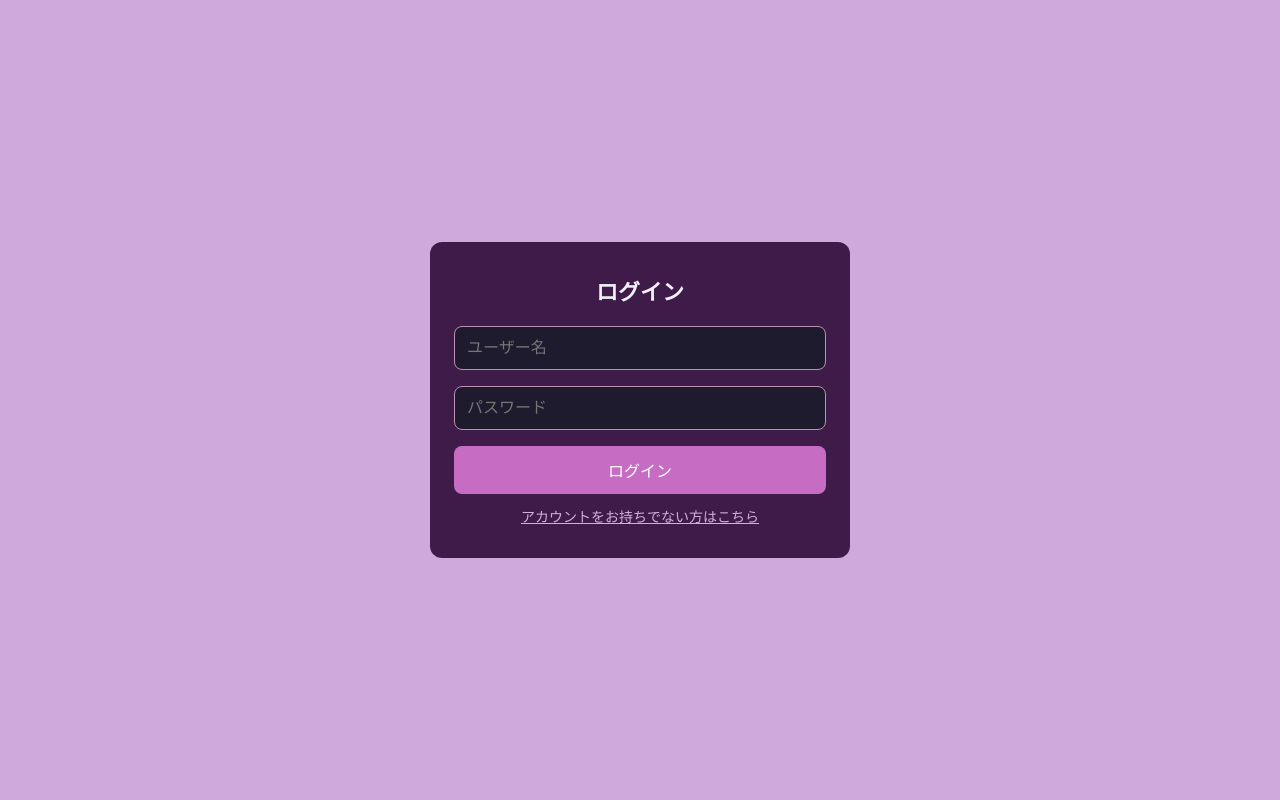
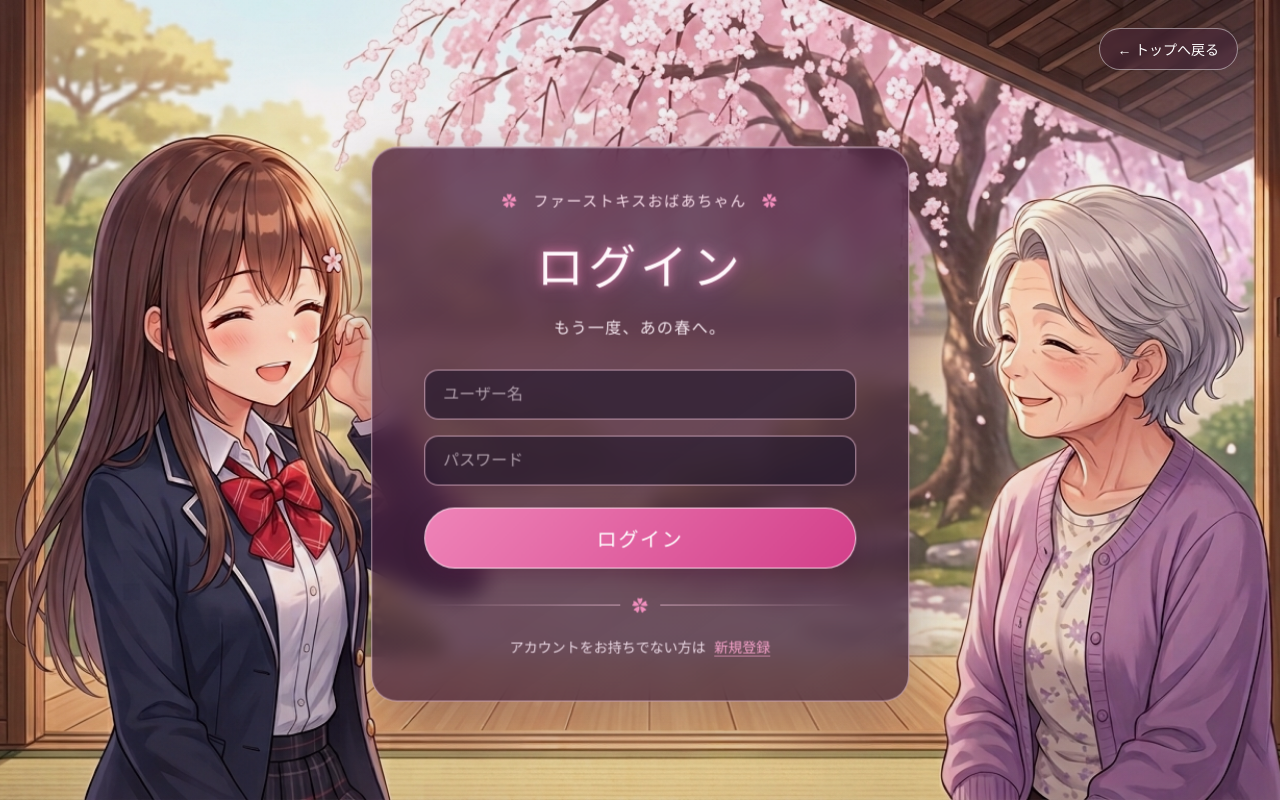
Before and after one commit to yuto-nabetani/techbase-m7, a PHP site: page /login.php in a window 1280 px wide. Run offline with PHP 8.4, Linux system fonts and the light colour scheme.

Commit message:
ログイン・新規登録画面の装飾を変更

```diff
--- /dev/null
+++ b/css/auth.css
@@ -0,0 +1,362 @@
+/* =========================
+   認証画面 共通
+   login.php / register.php
+========================= */
+
+
+/* トップ画面のナビゲーションは非表示 */
+.nav,
+.play-button {
+  display: none;
+}
+
+
+/* =========================
+   ヘッダー
+========================= */
+
+.header {
+  align-items: flex-start;
+}
+
+
+/* トップへ戻る */
+.back-home {
+  position: absolute;
+  top: 28px;
+  right: 42px;
+
+  z-index: 20;
+
+  padding: 10px 18px;
+
+  border: 1px solid rgba(255, 255, 255, 0.45);
+  border-radius: 999px;
+
+  background: rgba(70, 30, 60, 0.35);
+
+  color: #fff;
+
+  font-size: 14px;
+  text-decoration: none;
+
+  backdrop-filter: blur(5px);
+  -webkit-backdrop-filter: blur(5px);
+
+  transition:
+    background 0.2s,
+    transform 0.2s;
+}
+
+.back-home:hover {
+  background: rgba(210, 65, 140, 0.65);
+  transform: translateY(-2px);
+}
+
+
+/* =========================
+   中央パネル
+========================= */
+
+.title-panel {
+  top: 53%;
+
+  width: min(560px, 42vw);
+
+  padding: 42px 52px 40px;
+
+  background:
+    linear-gradient(
+      145deg,
+      rgba(78, 32, 63, 0.78),
+      rgba(57, 27, 54, 0.72)
+    );
+
+  backdrop-filter: blur(10px);
+  -webkit-backdrop-filter: blur(10px);
+}
+
+
+/* =========================
+   上部の小タイトル
+========================= */
+
+.auth-game-title {
+  margin-bottom: 18px;
+
+  color: #f7dce9;
+
+  font-size: 15px;
+  letter-spacing: 0.1em;
+}
+
+.auth-game-title span {
+  margin: 0 10px;
+
+  color: #f38fbd;
+}
+
+
+/* =========================
+   ログイン / 新規登録タイトル
+========================= */
+
+.auth-title {
+  margin-bottom: 16px;
+
+  color: #fff7fb;
+
+  font-size: 48px;
+  font-weight: normal;
+
+  letter-spacing: 0.08em;
+
+  text-shadow:
+    0 0 8px rgba(255, 144, 198, 0.75),
+    0 0 18px rgba(255, 127, 186, 0.35);
+}
+
+
+/* =========================
+   サブタイトル
+========================= */
+
+.auth-description {
+  margin-bottom: 28px;
+
+  color: #f5e7ef;
+
+  font-size: 16px;
+  letter-spacing: 0.08em;
+
+  line-height: 1.7;
+}
+
+
+/* =========================
+   フォーム
+========================= */
+
+.auth-form {
+  display: flex;
+  flex-direction: column;
+
+  gap: 16px;
+
+  width: 100%;
+}
+
+
+/* 入力欄 */
+.auth-input {
+  width: 100%;
+
+  padding: 15px 18px;
+
+  border: 1px solid rgba(255, 206, 229, 0.65);
+  border-radius: 14px;
+
+  outline: none;
+
+  background: rgba(32, 22, 42, 0.62);
+
+  color: #fff;
+
+  font-family: inherit;
+  font-size: 16px;
+
+  transition:
+    border-color 0.2s,
+    box-shadow 0.2s,
+    background 0.2s;
+}
+
+.auth-input::placeholder {
+  color: rgba(235, 220, 230, 0.65);
+}
+
+.auth-input:focus {
+  border-color: #f18dbb;
+
+  background: rgba(32, 22, 42, 0.8);
+
+  box-shadow:
+    0 0 0 3px rgba(241, 141, 187, 0.15);
+}
+
+
+/* =========================
+   ログイン・新規登録ボタン
+========================= */
+
+.auth-button {
+  position: relative;
+
+  width: 100%;
+
+  margin-top: 6px;
+
+  padding: 15px 50px;
+
+  border: 1px solid rgba(255, 235, 245, 0.8);
+  border-radius: 999px;
+
+  background:
+    linear-gradient(
+      135deg,
+      #ef84b8,
+      #d33f8a
+    );
+
+  color: #fff;
+
+  font-family: inherit;
+  font-size: 20px;
+
+  letter-spacing: 0.08em;
+
+  cursor: pointer;
+
+  box-shadow:
+    0 7px 20px rgba(77, 20, 58, 0.35);
+
+  transition:
+    transform 0.2s,
+    box-shadow 0.2s,
+    filter 0.2s;
+}
+
+.auth-button:hover {
+  transform: translateY(-2px);
+
+  filter: brightness(1.06);
+
+  box-shadow:
+    0 10px 25px rgba(77, 20, 58, 0.45);
+}
+
+
+/* =========================
+   下の区切り線
+========================= */
+
+.auth-divider {
+  display: flex;
+  align-items: center;
+  justify-content: center;
+
+  gap: 12px;
+
+  margin: 24px 0 20px;
+}
+
+.auth-divider::before,
+.auth-divider::after {
+  content: "";
+
+  flex: 1;
+
+  height: 1px;
+
+  background:
+    linear-gradient(
+      to right,
+      transparent,
+      rgba(255, 206, 229, 0.65)
+    );
+}
+
+.auth-divider::after {
+  background:
+    linear-gradient(
+      to left,
+      transparent,
+      rgba(255, 206, 229, 0.65)
+    );
+}
+
+.auth-divider span {
+  color: #f18fbe;
+  font-size: 16px;
+}
+
+
+/* =========================
+   ログイン⇔新規登録リンク
+========================= */
+
+.auth-switch {
+  margin: 0;
+
+  color: #ead8e4;
+
+  font-size: 14px;
+
+  line-height: 1.7;
+}
+
+.auth-link {
+  margin-left: 5px;
+
+  color: #f5a2ca;
+
+  text-decoration: none;
+
+  border-bottom: 1px solid rgba(245, 162, 202, 0.65);
+
+  transition: color 0.2s;
+}
+
+.auth-link:hover {
+  color: #fff;
+}
+
+
+/* =========================
+   スマホ
+========================= */
+
+@media (max-width: 700px) {
+
+  .back-home {
+    top: 18px;
+    right: 16px;
+
+    padding: 8px 13px;
+
+    font-size: 12px;
+  }
+
+  .title-panel {
+    top: 54%;
+
+    width: calc(100% - 32px);
+
+    padding: 34px 24px 30px;
+  }
+
+  .auth-title {
+    font-size: 36px;
+  }
+
+  .auth-game-title {
+    font-size: 12px;
+  }
+
+  .auth-description {
+    font-size: 14px;
+  }
+
+  .auth-input {
+    padding: 14px 15px;
+
+    font-size: 15px;
+  }
+
+  .auth-button {
+    padding: 14px;
+
+    font-size: 18px;
+  }
+
+}
--- a/login.php
+++ b/login.php
@@ -1,20 +1,87 @@
 <!DOCTYPE html>
 <html lang="ja">
+
 <head>
   <meta charset="UTF-8">
   <meta name="viewport" content="width=device-width, initial-scale=1.0">
+
   <title>ログイン</title>
-  <link rel="stylesheet" href="css/style.css">
+
+  <link rel="stylesheet" href="css/top.css">
+  <link rel="stylesheet" href="css/auth.css">
 </head>
+
 <body>
-  <div class="container">
-    <h2>ログイン</h2>
-    <form action="login.php" method="post">
-      <input type="text" name="username" placeholder="ユーザー名" required>
-      <input type="password" name="password" placeholder="パスワード" required>
-      <button type="submit" class="btn">ログイン</button>
-    </form>
-    <a href="register.php" class="link">アカウントをお持ちでない方はこちら</a>
-  </div>
+
+  <main class="hero">
+
+    <div class="hero-overlay"></div>
+
+    <a href="index.php" class="back-home">
+      ← トップへ戻る
+    </a>
+
+
+    <section class="title-panel">
+
+      <div class="auth-game-title">
+        <span>✿</span>
+        ファーストキスおばあちゃん
+        <span>✿</span>
+      </div>
+
+
+      <h1 class="auth-title">
+        ログイン
+      </h1>
+
+
+      <p class="auth-description">
+        もう一度、あの春へ。
+      </p>
+
+
+      <form action="login.php" method="post" class="auth-form">
+
+        <input
+          type="text"
+          name="username"
+          class="auth-input"
+          placeholder="ユーザー名"
+          required
+        >
+
+        <input
+          type="password"
+          name="password"
+          class="auth-input"
+          placeholder="パスワード"
+          required
+        >
+
+        <button type="submit" class="auth-button">
+          ログイン
+        </button>
+
+      </form>
+
+
+      <div class="auth-divider">
+        <span>✿</span>
+      </div>
+
+
+      <p class="auth-switch">
+        アカウントをお持ちでない方は
+        <a href="register.php" class="auth-link">
+          新規登録
+        </a>
+      </p>
+
+    </section>
+
+  </main>
+
 </body>
+
 </html>
```
Also changed, not shown: register.php (+85 -9 lines).
